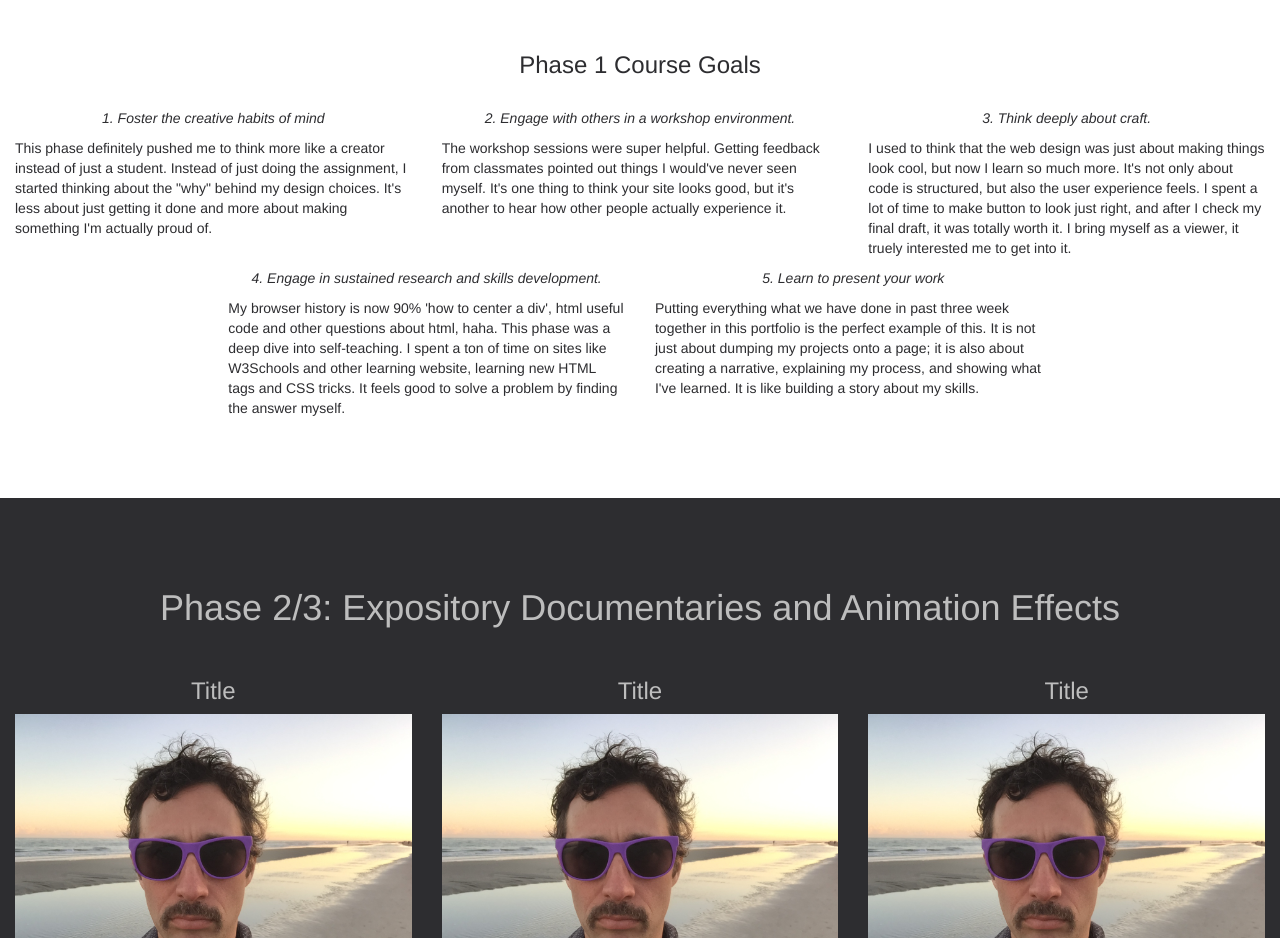
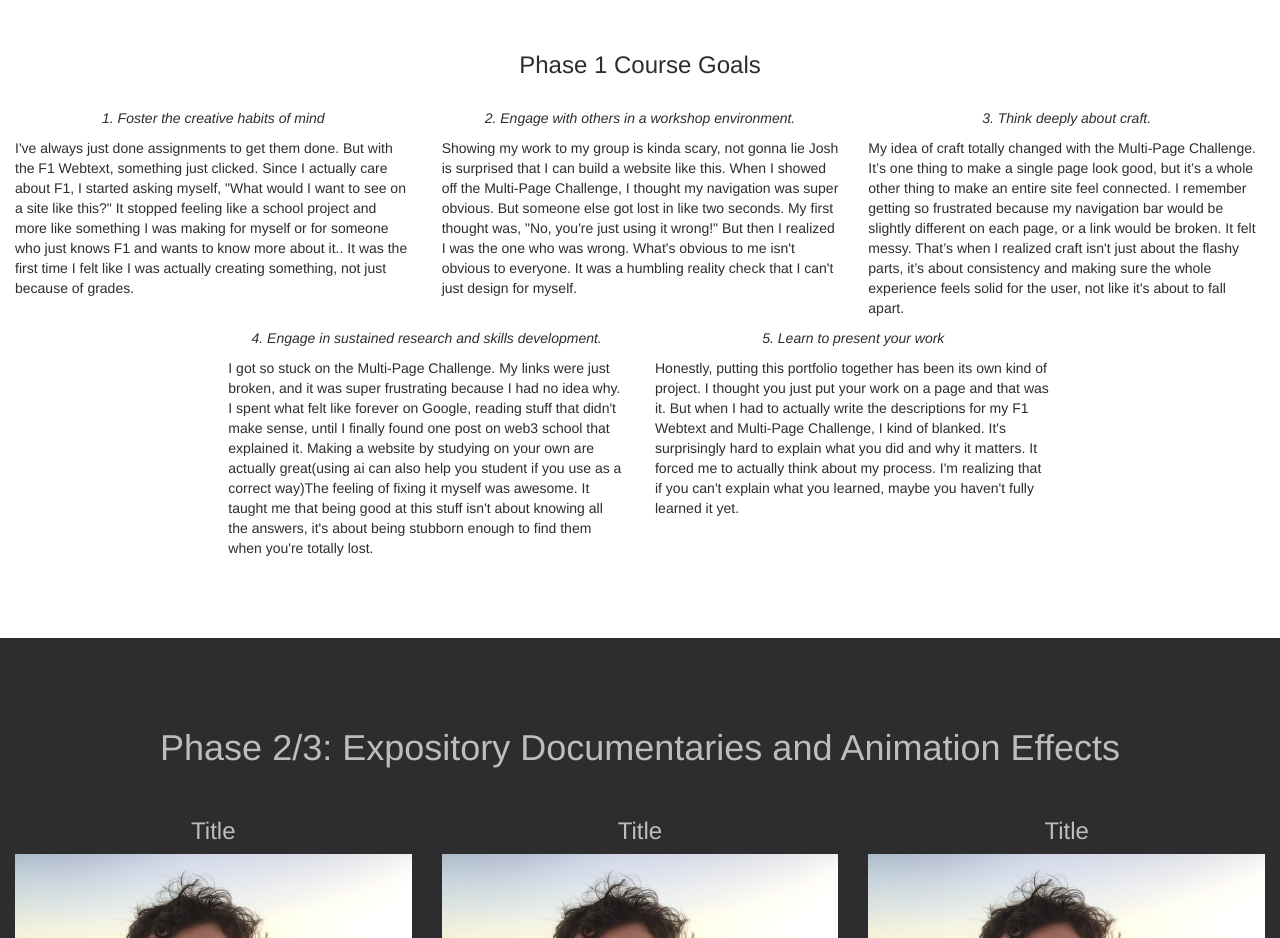
Before and after one commit to Ryanbib1/portfolio1, a plain HTML site: page index.html in a window 1280 px wide. Shown: the part 1680-2618 px from the top of the page. Drawn offline with nearby package versions, Linux system fonts and the light colour scheme.

Commit message:
Add files via upload

```diff
--- a/index.html
+++ b/index.html
@@ -61,15 +61,15 @@
     <div class="row">
     <div class="col-sm-4">
            <p><em>1. Foster the creative habits of mind</em></p>
-  <p style="text-align: left">This phase definitely pushed me to think more like a creator instead of just a student. Instead of just doing the assignment, I started thinking about the "why" behind my design choices. It's less about just getting it done and more about making something I'm actually proud of.</p>
+  <p style="text-align: left">I've always just done assignments to get them done. But with the F1 Webtext, something just clicked. Since I actually care about F1, I started asking myself, "What would I want to see on a site like this?" It stopped feeling like a school project and more like something I was making for myself or for someone who just knows F1 and wants to know more about it.. It was the first time I felt like I was  actually creating something, not just because of grades.</p>
         </div>
             <div class="col-sm-4">
         <p><em>2. Engage with others in a workshop environment.</em></p>
-  <p style="text-align: left">The workshop sessions were super helpful. Getting feedback from classmates pointed out things I would've never seen myself. It's one thing to think your site looks good, but it's another to hear how other people actually experience it. </p>
+  <p style="text-align: left">Showing my work to my group is kinda scary, not gonna lie Josh is surprised that I can build a website like this. When I showed off the Multi-Page Challenge, I thought my navigation was super obvious. But someone else got lost in like two seconds. My first thought was, "No, you're just using it wrong!" But then I realized I was the one who was wrong. What's obvious to me isn't obvious to everyone. It was a humbling reality check that I can't just design for myself.</p>
         </div>
           <div class="col-sm-4">
         <p><em>3.	Think deeply about craft. </em></p>
-  <p style="text-align: left">I used to think that the web design was just about making things look cool, but now I learn so much more. It's not only about code is structured, but also the user experience feels. I spent a lot of time to make button to look just right, and after I check my final draft, it was totally worth it. I bring myself as a viewer, it truely interested me to get into it.
+  <p style="text-align: left">My idea of craft  totally changed with the Multi-Page Challenge. It’s one thing to make a single page look good, but it’s a whole other thing to make an entire site feel connected. I remember getting so frustrated because my navigation bar would be slightly different on each page, or a link would be broken. It felt messy. That’s when I realized craft isn't just about the flashy parts, it’s about consistency and making sure the whole experience feels solid for the user, not like it's about to fall apart.
 
 </p>
         </div>
@@ -80,11 +80,12 @@
        </div>
     <div class="col-sm-4">
         <p><em>4. Engage in sustained research and skills development. </em></p>
-  <p style="text-align: left">My browser history is now 90% 'how to center a div', html useful code and other questions about html, haha. This phase was a deep dive into self-teaching. I spent a ton of time on sites like W3Schools and other learning website, learning new HTML tags and CSS tricks. It feels good to solve a problem by finding the answer myself.</p>
+  <p style="text-align: left">I got so stuck on the Multi-Page Challenge. My links were just broken, and it was super frustrating because I had no idea why. I spent what felt like forever on Google, reading stuff that didn't make sense, until I finally found one post on web3 school that explained it. Making a website by studying on your own are actually great(using ai can also help you student if you use as a correct way)The feeling of fixing it myself was awesome. It taught me that being good at this stuff isn't about knowing all the answers, it's about being stubborn enough to find them when you're totally lost.
+</p>
         </div>
             <div class="col-sm-4">
         <p><em>5. Learn to present your work</em></p>
-  <p style="text-align: left">Putting everything what we have done in past three week together in this portfolio is the perfect example of this. It is not just about dumping my projects onto a page; it is also about creating a narrative, explaining my process, and showing what I've learned. It is like building a story about my skills.</p>
+  <p style="text-align: left">Honestly, putting this portfolio together has been its own kind of project. I thought you just put your work on a page and that was it. But when I had to actually write the descriptions for my F1 Webtext and Multi-Page Challenge, I kind of blanked. It's surprisingly hard to explain what you did and why it matters. It forced me to actually think about my process. I'm realizing that if you can't explain what you learned, maybe you haven't fully learned it yet.</p>
         </div>
  <div class="col-sm-2">
        </div>
```
